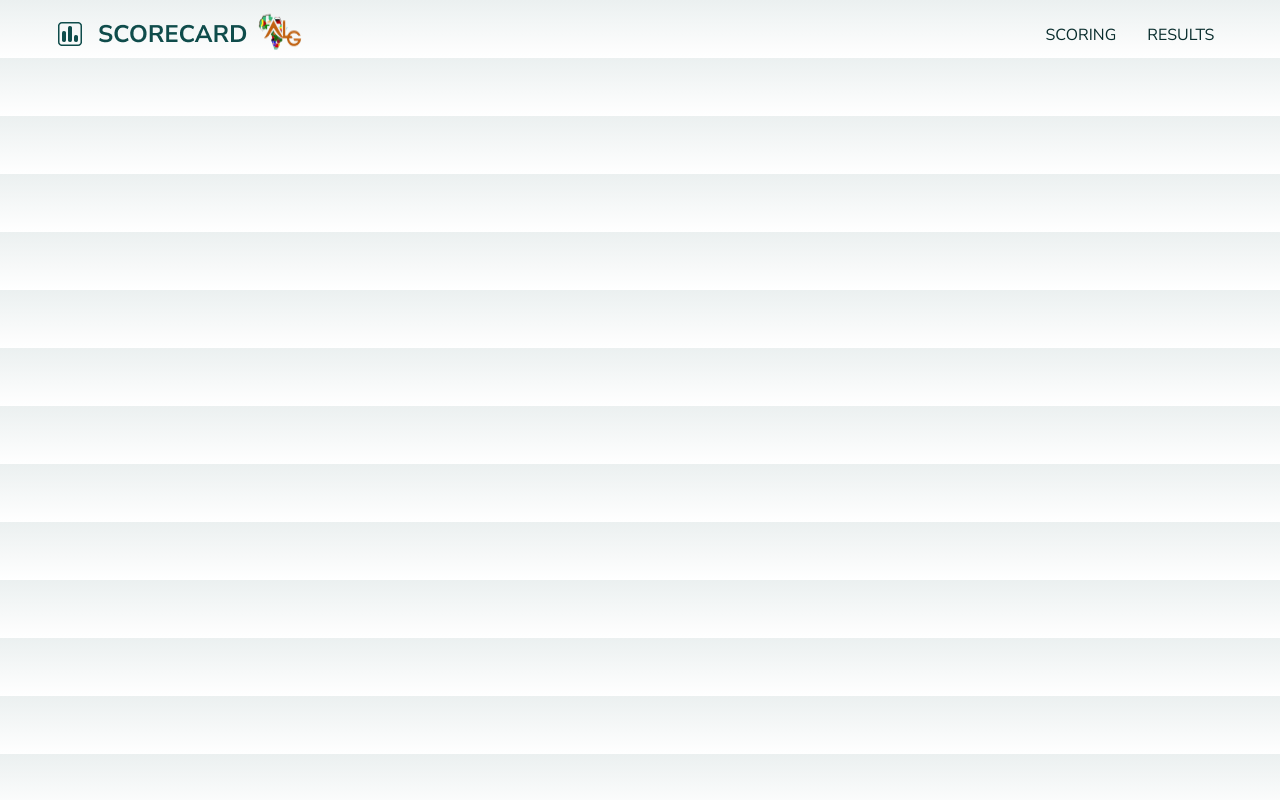
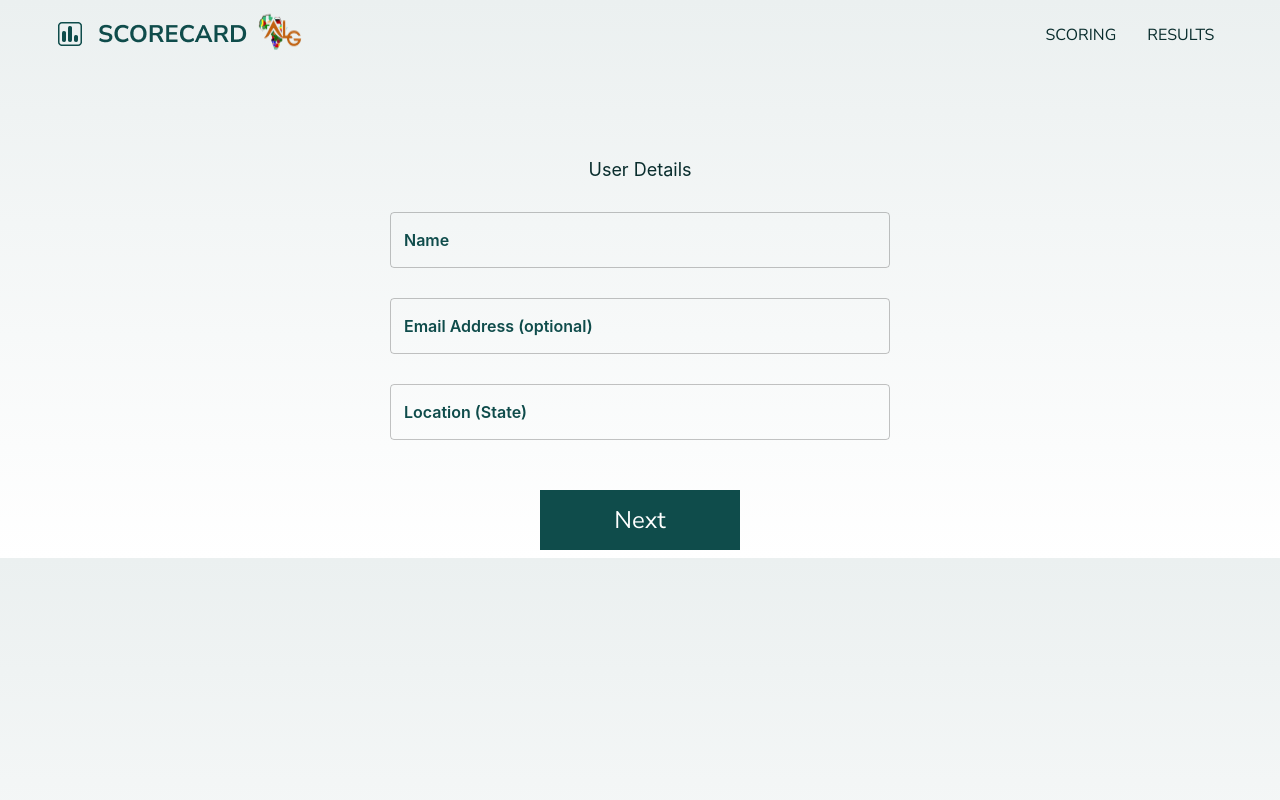
Before and after one commit to NoumanHunzai/scorecardapp, a React (Create React App) app: page /login in a window 1280 px wide. Before the commit this address had no page. Built offline with nearby package versions, Linux system fonts and the light colour scheme.

Commit message:
login page ready

```diff
--- a/src/Routes/index.js
+++ b/src/Routes/index.js
@@ -5,6 +5,7 @@ import Header from "../components/Header";
 import Home from "../pages/home";
 import CandidateScoreBoard from "../pages/CandidateScoreBoard";
 import SelectCandidate from "../pages/SelectCandidate";
+import Login from "../pages/login";
 
 const RoutesMain = () => {
   return (
@@ -13,8 +14,10 @@ const RoutesMain = () => {
         <Header />
         <Routes>
           <Route exact path="/" element={<Home />} />
+          <Route exact path="/login" element={<Login />} />
           <Route exact path="/score" element={<CandidateScoreBoard />} />
           <Route exact path="/selectcandidate" element={<SelectCandidate />} />
+          {/* <Route exact path="/login" element={<Login/>} /> */}
         </Routes>
       </Router>
     </div>
--- a/src/components/landingSecTwo/index.jsx
+++ b/src/components/landingSecTwo/index.jsx
@@ -48,7 +48,7 @@ const useStyles = makeStyles((theme) => ({
       paddingRight: 60,
       fontweight: 700,
       fontSize: 14,
-      fontFamily: theme.fontFamily,
+      fontFamily: "Bitter",
       color: theme.palette.text.bold,
       [theme.breakpoints.down("md")]: {
         padding: 0,
--- a/src/components/landingpageSection/index.js
+++ b/src/components/landingpageSection/index.js
@@ -2,7 +2,7 @@ import React from "react";
 import { Box, makeStyles, Typography } from "@material-ui/core";
 import Sectiontwo from "../landingSecTwo";
 import Buttons from "../../units/buttons";
-
+import { Link } from "react-router-dom";
 export default function SectionLanding() {
   const classes = useStyles();
   return (
@@ -20,9 +20,11 @@ export default function SectionLanding() {
           <Sectiontwo />
         </Box>
         <Box className={classes.SectionButton}>
-          <Buttons variant="green" className={classes.Buttons}>
-            take poll
-          </Buttons>
+          <Link to="/login">
+            <Buttons variant="green" className={classes.Buttons}>
+              take poll
+            </Buttons>
+          </Link>
         </Box>
       </Box>
     </Box>
@@ -31,7 +33,7 @@ export default function SectionLanding() {
 
 const useStyles = makeStyles((theme) => ({
   mainContainer: {
-    paddingTop: 120,
+    paddingTop: 90,
     display: "flex",
     justifyContent: "center",
     alignItems: "center",
@@ -73,6 +75,7 @@ const useStyles = makeStyles((theme) => ({
     display: "flex",
     justifyContent: "center",
     alignItems: "center",
+    padding: "10px 0px 60px 0px",
   },
   Buttons: {
     fontFamily: "Inter ",
--- /dev/null
+++ b/src/components/login/index.js
@@ -0,0 +1,102 @@
+import { Box, makeStyles, Typography, TextField } from "@material-ui/core";
+
+import React from "react";
+
+import { Link } from "react-router-dom";
+import Buttons from "../../units/buttons";
+
+export default function LoginSection() {
+  const classes = useStyles();
+  return (
+    <Box mb={10} className={classes.mainContainer}>
+      <Box pt={5} pb={1}>
+        <Typography variant="h4" className={classes.typo}>
+          User Details
+        </Typography>
+      </Box>
+      <Box className={classes.inputField}>
+        <TextField
+          className={classes.input}
+          label="Name"
+          variant="outlined"
+          placeholder="Enter your full name"
+        />
+      </Box>
+      <Box className={classes.inputField}>
+        <TextField
+          className={classes.input}
+          label="Email Address (optional)"
+          variant="outlined"
+          placeholder="someone@example.com"
+        />
+      </Box>
+      <Box className={classes.inputField}>
+        <TextField
+          className={classes.input}
+          label="Location (State)"
+          variant="outlined"
+          placeholder="Enter your location "
+        />
+      </Box>
+      <Box className={classes.buttonSection}>
+        <Link to="/selectcandidate">
+          <Buttons className={classes.ButtonSignin} variant="green">
+            Next
+          </Buttons>
+        </Link>
+      </Box>
+      <Box mt={3}></Box>
+    </Box>
+  );
+}
+const useStyles = makeStyles((theme) => ({
+  inputField: {
+    paddingTop: 30,
+  },
+  mainContainer: {
+    width: 600,
+    height: 500,
+    margin: "auto",
+    paddingTop: 100,
+
+    display: "flex",
+    flexDirection: "column",
+    alignItems: "center",
+    [theme.breakpoints.down("sm")]: {
+      width: "100%",
+    },
+  },
+  typo: {
+    fontWeight: 400,
+    fontSize: 18,
+
+    [theme.breakpoints.down("sm")]: {
+      paddingLeft: 120,
+    },
+  },
+
+  input: {
+    width: 500,
+    fontWeight: "normal",
+    [theme.breakpoints.down("sm")]: {
+      width: 300,
+    },
+    "& .MuiOutlinedInput-input": {
+      fontWeight: "normal",
+      color: theme.palette.text.select,
+    },
+  },
+
+  buttonSection: {
+    marginBottom: "50px",
+    paddingTop: 50,
+  },
+  ButtonSignin: {
+    textTransform: "capitalize",
+    fontSize: 24,
+    color: theme.palette.background.primary,
+    width: 200,
+    height: 60,
+    fontWeight: 500,
+  },
+}));
--- /dev/null
+++ b/src/pages/login/index.js
@@ -0,0 +1,10 @@
+import React from "react";
+import LoginSection from "../../components/login";
+
+export default function Login() {
+  return (
+    <div>
+      <LoginSection />
+    </div>
+  );
+}
```
